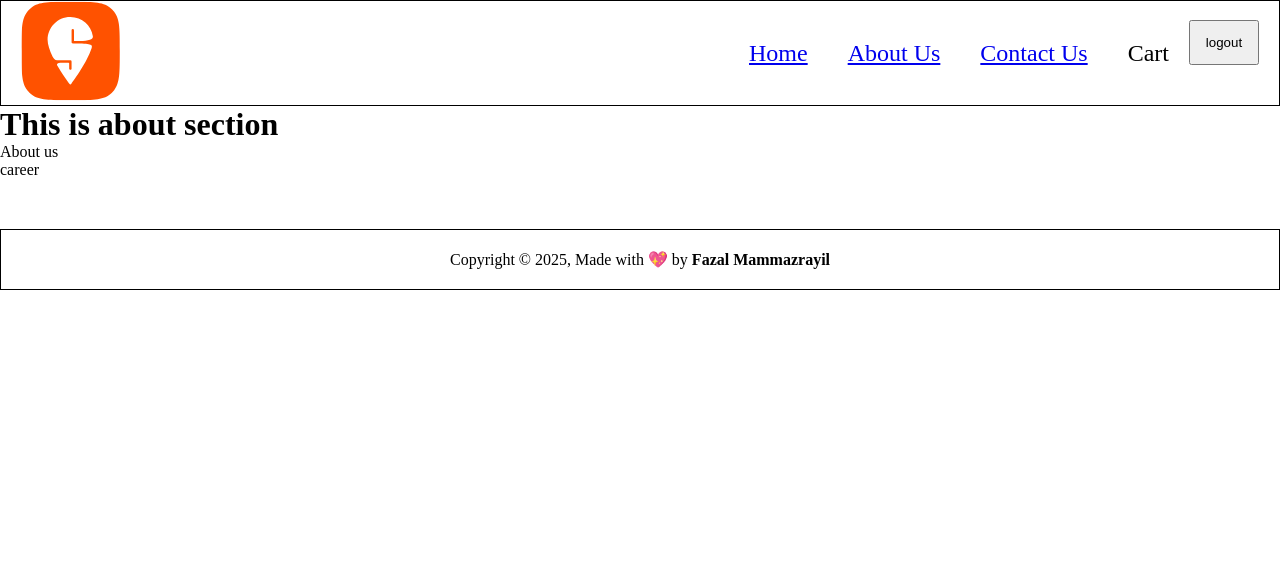
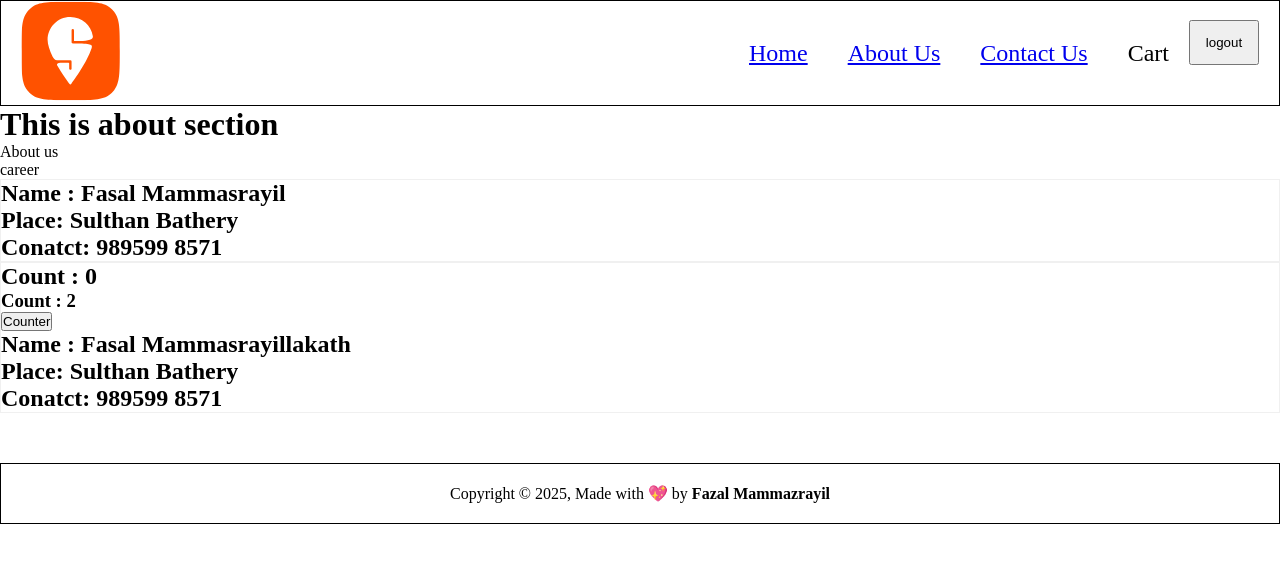
Before and after one commit to fazza-tech/React-zomato, a React (Vite) app in the folder namaste-react4/: page /about in a window 1280 px wide. Shown: the top 562 px of the page. Built offline with nearby package versions, Linux system fonts and the light colour scheme.

Commit message:
understanding about class component

```diff
--- a/namaste-react4/src/App.jsx
+++ b/namaste-react4/src/App.jsx
@@ -35,7 +35,7 @@ function App  () {
           <Route path="/about" element={<About />} />
           <Route path="/contact" element ={<Contact />} />
           <Route path="*" element={<Error />} />
-          <Route path="/restaurents/:resId" element = {<RestroMenu/>} />
+          <Route path="/restaurants/:resId" element = {<RestroMenu/>} />
         </Routes>
         <Footer />
       </div>
--- a/namaste-react4/src/components/About.jsx
+++ b/namaste-react4/src/components/About.jsx
@@ -1,3 +1,6 @@
+import User from "./User"
+import UserClass from "./UserClass"
+
 const About = () => {
     return(
         <>
@@ -6,6 +9,17 @@ const About = () => {
             <li>About us</li>
             <li>career</li>
         </ul>
+        <User
+            name={"Fasal Mammasrayil"}
+            place={"Sulthan Bathery"}
+            number={"989599 8571"}
+        />
+
+        <UserClass
+        name={"Fasal Mammasrayillakath"}
+        place={"Sulthan Bathery"}
+        number={"989599 8571"}
+        />
 
     </>
     )
--- a/namaste-react4/src/components/Body.jsx
+++ b/namaste-react4/src/components/Body.jsx
@@ -1,7 +1,7 @@
 import { useEffect, useState } from 'react';
 import RestaurantCard from './RestaurentCard';
 import Shimmer from './Shimmer';
-import { Outlet } from 'react-router-dom';
+import { Link } from 'react-router-dom';
 
 
 const Body = () => {
@@ -55,10 +55,14 @@ const Body = () => {
 
         {
           filteredRestaurent.map((restaurant) => (
-            <RestaurantCard
-              key={restaurant.info.id}
-              resData={restaurant}
-            />
+            <Link
+            key={restaurant.info.id}
+            to={"/restaurants/"+restaurant.info.id}>
+              <RestaurantCard
+
+                resData={restaurant}
+              />
+            </Link>
           )
           )
         }
--- /dev/null
+++ b/namaste-react4/src/components/User.jsx
@@ -0,0 +1,13 @@
+const User = ({name,place,number}) => {
+
+    return(
+        <div className="user-class">
+            <h2>Name : {name}</h2>
+            <h2>Place: {place}</h2>
+            <h2>Conatct: {number}</h2>
+        </div>
+    )
+}
+
+
+export default User
--- /dev/null
+++ b/namaste-react4/src/components/UserClass.jsx
@@ -0,0 +1,37 @@
+import React from "react"
+
+class UserClass extends React.Component{
+    constructor(props){
+        super(props);
+
+        this.state = {
+            count :0,
+            count1 : 2
+        }
+    }
+
+    render(){
+
+        const {count,count1} = this.state
+
+
+        const {name,place,number} = this.props
+        return(
+            <div className="user-class">
+            <h2>Count : {count}</h2>
+            <h3>Count : {count1}</h3>
+            <button onClick={()=>{
+                this.setState({
+                    count:this.state.count + 1,
+                    count1:this.state.count1 + 1
+                })
+            }}>Counter</button>
+            <h2>Name : {name}</h2>
+            <h2>Place: {place}</h2>
+            <h2>Conatct: {number}</h2>
+        </div>
+        )
+    }
+}
+
+export default UserClass
--- a/namaste-react4/src/index.css
+++ b/namaste-react4/src/index.css
@@ -119,3 +119,7 @@
 .filter{
   display: flex;
 }
+
+.user-class{
+  border: 1px solid #f0f0f0;
+}
```
